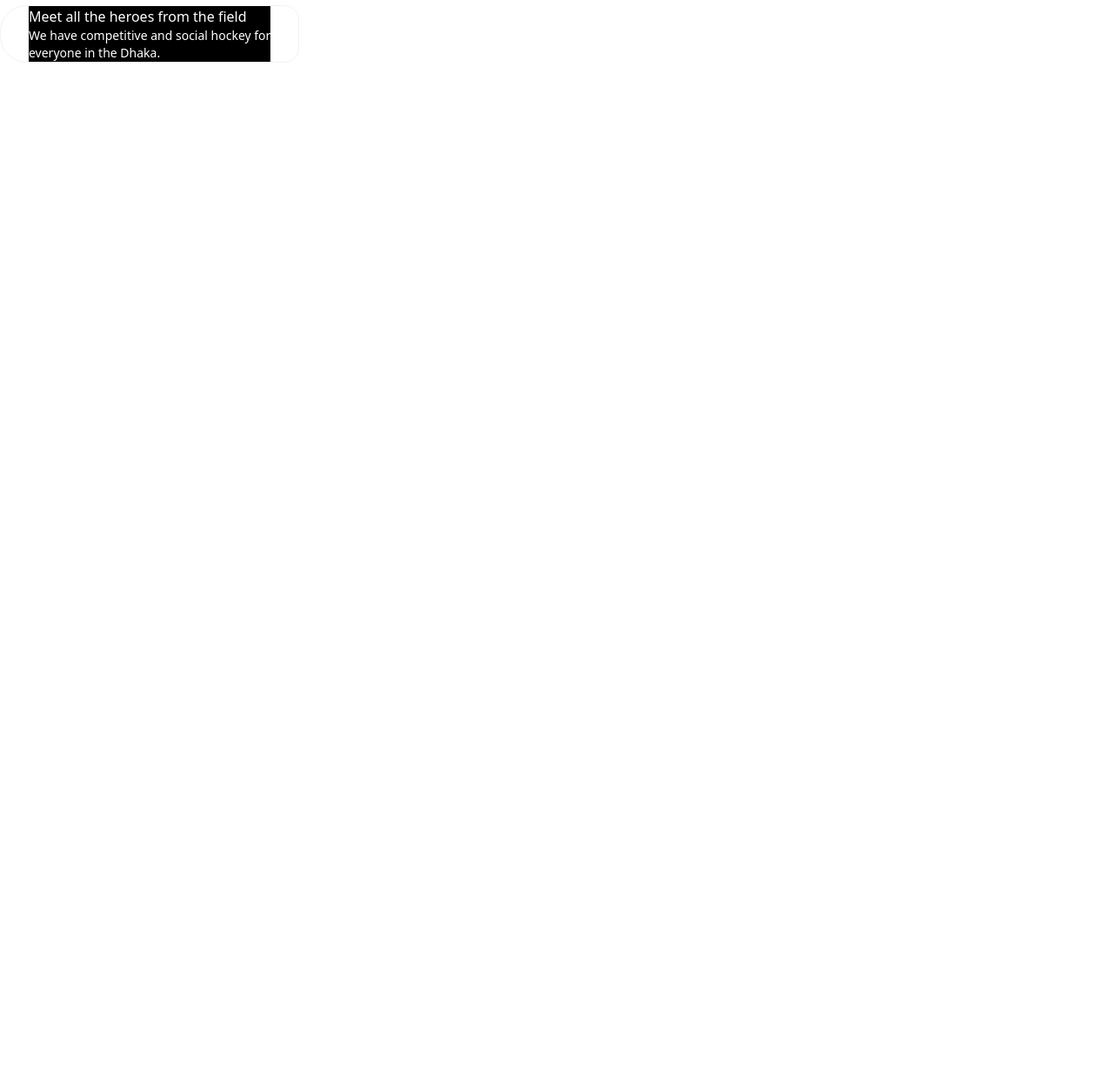
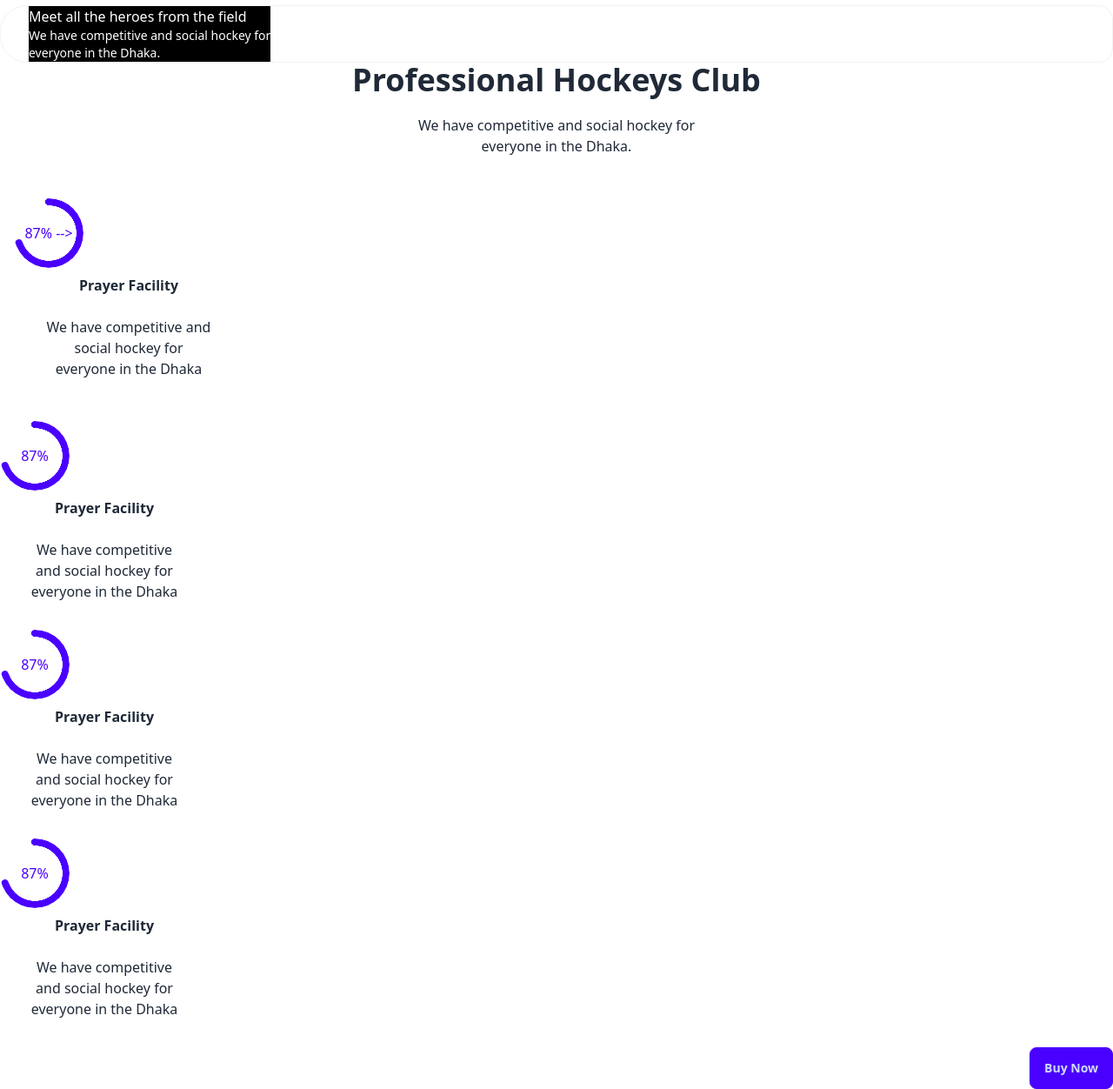
Before and after one commit to mrashid124/Assign3-Hockeys, a plain HTML site: page index.html in a window 1280 px wide. Shown: the part 960-2212 px from the top of the page at 87% size. Before the commit the page ends 1032 px from the top, so only its background shows below. Drawn offline with nearby package versions, Linux system fonts and the light colour scheme.

Commit message:
added cards for grid

```diff
--- a/index.html
+++ b/index.html
@@ -25,8 +25,8 @@
 
         </nav>
     </header>
-    <Main>
-        <section class="">
+    <Main class="container mx-auto">
+        <section class="container mx-auto">
             <div class="carousel w-full">
                 <div id="slide1" class="carousel-item relative w-full">
                   <img src="Images/1.png" class="w-full" />
@@ -57,7 +57,7 @@
                   </div>
                 </div>
               </div>
-              <div class="-mt-65 flex item-center badge p-8 gap-4 rounded-e-2xl">
+              <div class="container -mt-65 place-content-between item-center badge p-8 gap-4 rounded-e-2xl">
                 <div class="bg-black text-left text-white">
                     <h2 class="text-base">Meet all the heroes from the field</h2>
                     <p class="text-sm">We have competitive and social hockey
@@ -66,11 +66,66 @@
                   </div>
               </div>
 
-
-
+        </section>
+        <!-- Feture section -->
+        <section class="text-center my-30">
+            <h2 class="text-4xl font-extrabold mb-5">Professional Hockeys Club</h2>
+            <p class="lg:max-w-3xl mx-auto mb-8 ">We have competitive and social hockey
+                for <br> everyone in the Dhaka.</p>
+                <!-- ******* Card 1   ****** -->
+            <div class="grid grid-cols-1 lg:grid-cols-4 gap-8">
+                <div class="card p-4">
+                    <div class="radial-progress text-primary" style="--value:70;" role="progressbar">87% -->
+                    </div>
+                      <div class="card-body justify-center">
+                        <h2 class="font-semibold -mt-6">Prayer Facility</h2>
+                        <p class="font-normal mt-4">We have competitive and social hockey
+                         for <br> everyone in the Dhaka</p>
+                      </div>
+                </div>
+            </div>
+                            <!-- *******Card 2  ****** -->
+            <div class="grid grid-cols-1 lg:grid-cols-4">
+                <div class="card w-60">
+                    <div class="radial-progress text-primary" style="--value:70;" role="progressbar">87%
+                    </div>
+                      <div class="card-body justify-center">
+                       <h2 class="font-semibold -mt-6">Prayer Facility</h2>
+                       <p class="font-normal mt-4">We have competitive and social hockey
+                        for <br> everyone in the Dhaka</p>
+                       </div>
+                </div>
+            </div>
+                            <!-- *******Card 3 ****** -->
+                            <div class="grid grid-cols-1 lg:grid-cols-4">
+                                <div class="card w-60">
+                                    <div class="radial-progress text-primary" style="--value:70;" role="progressbar">87%
+                                    </div>
+                                      <div class="card-body justify-center">
+                                       <h2 class="font-semibold -mt-6">Prayer Facility</h2>
+                                       <p class="font-normal mt-4">We have competitive and social hockey
+                                        for <br> everyone in the Dhaka</p>
+                                       </div>
+                                </div>
+                            </div>
+                            <!-- *******Card 4 ****** -->
+                            <div class="grid grid-cols-1 lg:grid-cols-4">
+                                <div class="card w-60">
+                                    <div class="radial-progress text-primary" style="--value:70;" role="progressbar">87%
+                                    </div>
+                                      <div class="card-body justify-center">
+                                       <h2 class="font-semibold -mt-6">Prayer Facility</h2>
+                                       <p class="font-normal mt-4">We have competitive and social hockey
+                                        for <br> everyone in the Dhaka</p>
+                                       </div>
+                                </div>
+                            </div>
 
         </section>
     </Main>
+    <div class="card-actions justify-end">
+        <button class="btn btn-primary">Buy Now</button>
+      </div>
     <footer>
 
     </footer>
```
